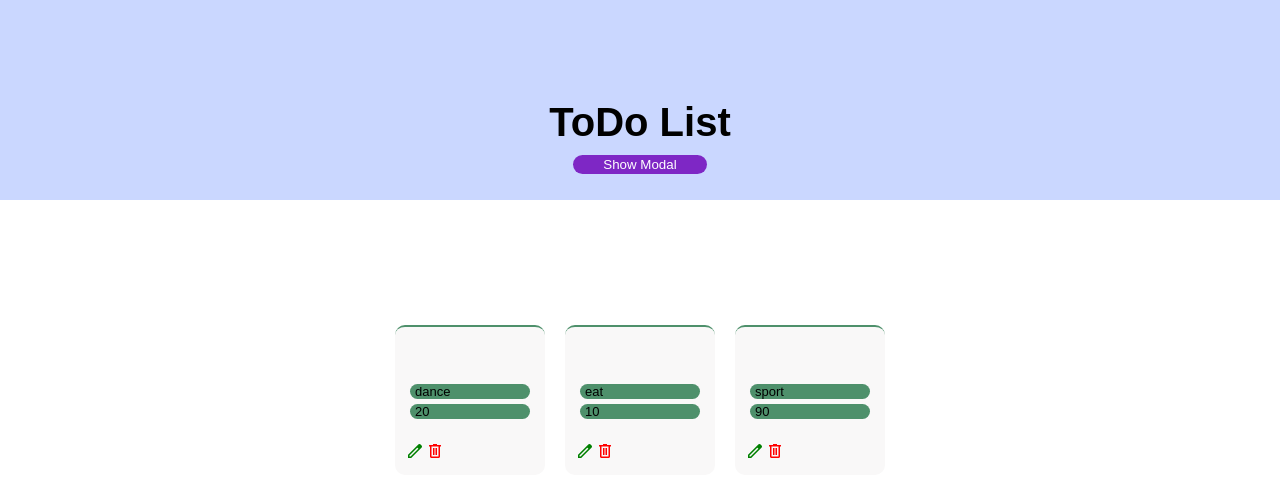
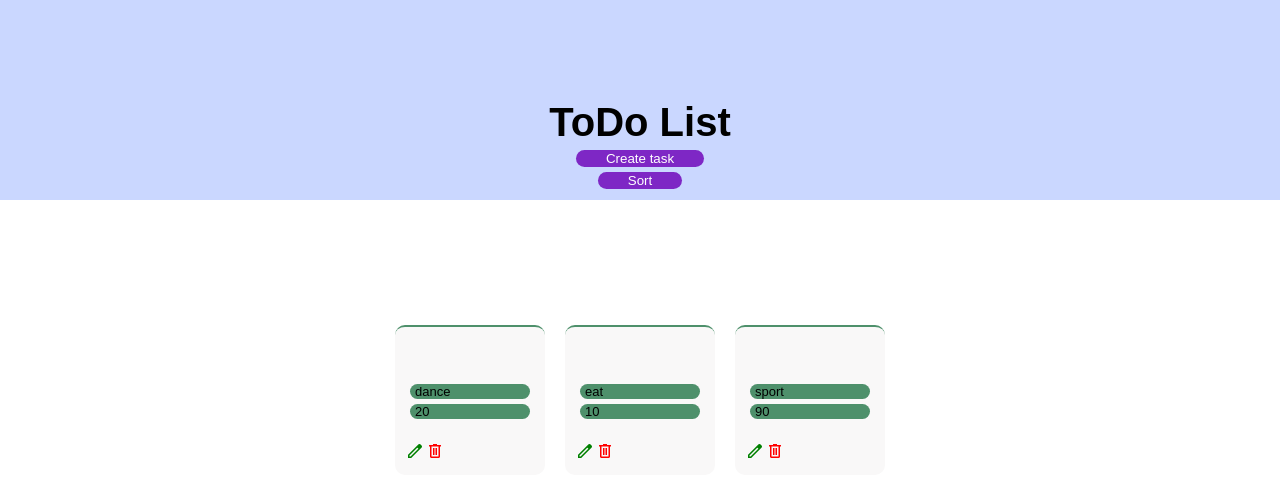
Before and after one commit to Nurmira16/react, a React (Create React App) app: page / in a window 1280 px wide. Shown: the top 496 px of the page. Built offline with nearby package versions, Linux system fonts and the light colour scheme.

Commit message:
Create sort button, add function which will sort toDos accordin age key of objects

```diff
--- a/src/App.js
+++ b/src/App.js
@@ -1,73 +1,10 @@
 import React, { useState } from "react";
 import "./style.css";
-import Title from "./components/Title";
-import ToDoList from "./components/ToDoList";
-import Modal from "./components/Modal";
+
+import MainPage from "./pages/MainPage";
 
 function App() {
-  const toDos = [
-    { title: "dance", age: 20, id: 1 },
-    { title: "eat", age: 10, id: 2 },
-    { title: "sport", age: 90, id: 3 },
-  ];
-  const [todos, setToDos] = useState(toDos);
-  const [isShow, setIsShow] = useState(false);
-  const [currentToDo, setCurrentToDo] = useState({});
-
-  const addData = (data) => {
-    const newToDo = [...todos, { ...data, id: Date.now() }];
-    setToDos(newToDo);
-  };
-  const deleteData = (data) => {
-    const newToDo = todos.filter((todo) => todo.id !== data.id);
-
-    setToDos(newToDo);
-  };
-
-  const handleEdit = (todo) => {
-    setToDos(
-      todos.map((item) => {
-        if (item.id === todo.id) {
-          return todo;
-        } else {
-          return item;
-        }
-      })
-    );
-  };
-  const closeModal = () => {
-    setIsShow(false);
-    setCurrentToDo([]);
-  };
-
-  // Modal
-  const handleOpen = (todo) => {
-    setIsShow(true);
-    setCurrentToDo(todo);
-  };
-
-  return (
-    <div className="App">
-      <div className="title">
-        <Title size={40}>ToDo List</Title>
-        <button onClick={() => setIsShow(true)}>Show Modal</button>
-      </div>
-      <ToDoList
-        handleOpen={handleOpen}
-        deleteData={deleteData}
-        toDos={todos}
-        handleEdit={handleEdit}
-      ></ToDoList>
-      {isShow && (
-        <Modal
-          handleEdit={handleEdit}
-          currentToDo={currentToDo}
-          addData={addData}
-          closeModal={closeModal}
-        ></Modal>
-      )}
-    </div>
-  );
+  return <MainPage></MainPage>;
 }
 
 export default App;
--- a/src/components/Form.js
+++ b/src/components/Form.js
@@ -26,14 +26,17 @@ const Form = ({ addData, currentToDo, handleEdit, closeModal }) => {
   };
   return (
     <>
-      {Object.keys(value).map((item) => (
+      {Object.keys(value).map(
+        (item) =>
+          item !== "id" && (
             <Input
               key={item}
               name={item}
               value={value[item]}
               onChange={changeName}
             ></Input>
-      ))}
+          )
+      )}
       <button onClick={action}>{isEdit ? "Edit" : "No data"}</button>
     </>
   );
--- /dev/null
+++ b/src/pages/MainPage.js
@@ -0,0 +1,77 @@
+import { useState } from "react";
+import Title from "../components/Title";
+import ToDoList from "../components/ToDoList";
+import Modal from "../components/Modal";
+
+const MainPage = () => {
+  const toDos = [
+    { title: "dance", age: 20, id: 1 },
+    { title: "eat", age: 10, id: 2 },
+    { title: "sport", age: 90, id: 3 },
+  ];
+  const [todos, setToDos] = useState(toDos);
+  const [isShow, setIsShow] = useState(false);
+  const [currentToDo, setCurrentToDo] = useState({});
+
+  const addData = (data) => {
+    const newToDo = [...todos, { ...data, id: Date.now() }];
+    setToDos(newToDo);
+  };
+  const deleteData = (data) => {
+    const newToDo = todos.filter((todo) => todo.id !== data.id);
+
+    setToDos(newToDo);
+  };
+
+  const handleEdit = (todo) => {
+    setToDos(
+      todos.map((item) => {
+        if (item.id === todo.id) {
+          return todo;
+        } else {
+          return item;
+        }
+      })
+    );
+  };
+  const closeModal = () => {
+    setIsShow(false);
+    setCurrentToDo([]);
+  };
+
+  // Modal
+  const handleOpen = (todo) => {
+    setIsShow(true);
+    setCurrentToDo(todo);
+  };
+  const sort = (todos) => {
+    setToDos([...todos].sort((a, b) => a.age - b.age));
+  };
+  return (
+    <div className="App">
+      <div className="title">
+        <Title size={40}>ToDo List</Title>
+        <div className="mainButtons">
+          <button onClick={() => setIsShow(true)}>Create task</button>
+          <button onClick={() => sort(todos)}>Sort</button>
+        </div>
+      </div>
+      <ToDoList
+        handleOpen={handleOpen}
+        deleteData={deleteData}
+        toDos={todos}
+        handleEdit={handleEdit}
+      ></ToDoList>
+
+      {isShow && (
+        <Modal
+          handleEdit={handleEdit}
+          currentToDo={currentToDo}
+          addData={addData}
+          closeModal={closeModal}
+        ></Modal>
+      )}
+    </div>
+  );
+};
+export default MainPage;
--- a/src/style.css
+++ b/src/style.css
@@ -42,11 +42,11 @@ h1 {
 .title button {
   background: #7e27c5;
   border: none;
-  padding: 2px 30px;
+  padding: 1px 30px;
   border-radius: 10px;
   color: #fff;
   cursor: pointer;
-  margin-top: 10px;
+  margin-top: 5px;
 }
 .cards {
   display: grid;
@@ -98,3 +98,8 @@ h1 {
   font-family: Arial, Helvetica, sans-serif;
   font-size: small;
 }
+.mainButtons {
+  display: flex;
+  align-items: center;
+  flex-direction: column;
+}
```
Lines whose indentation alone changed are shown as unchanged.
